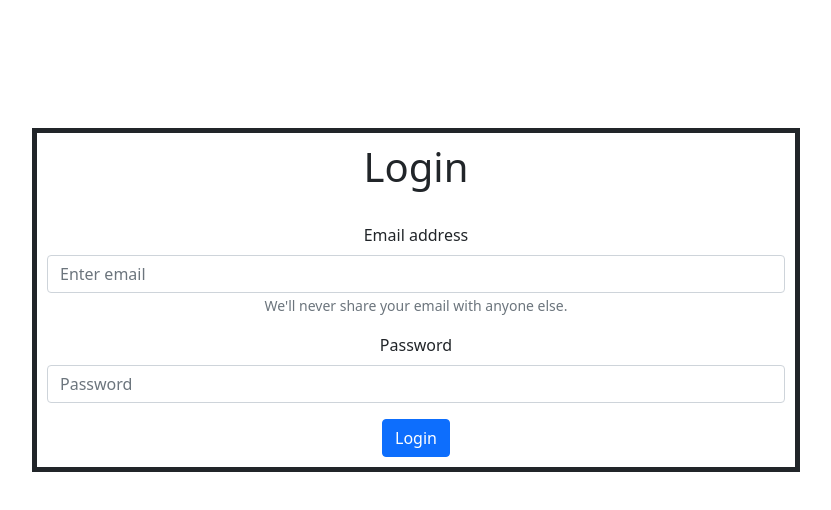
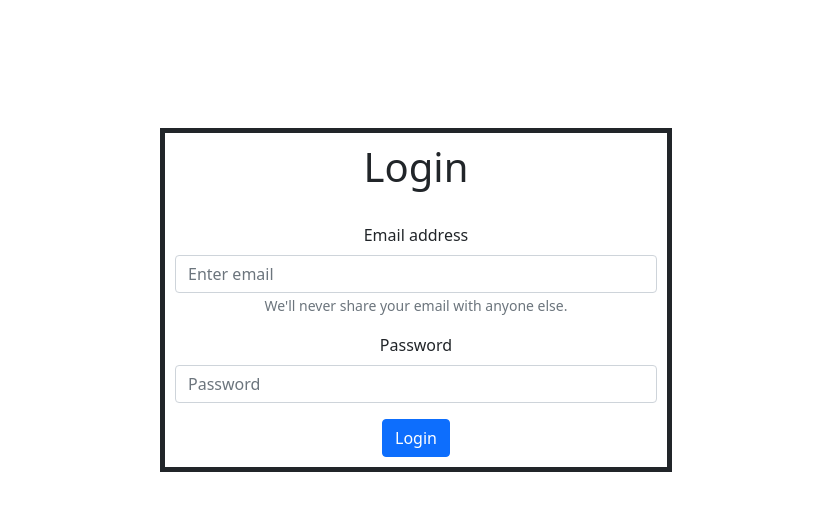
Before and after one commit to Dilansilva/Online-Shopping-MERN, a React (Create React App) app: page / in a window 1280 px wide. Shown: the top 510 px of the page, without its empty margins (224-1055 px from the left). Built offline with nearby package versions, Linux system fonts and the light colour scheme.

Commit message:
change the box size

```diff
--- a/src/Login/Login.css
+++ b/src/Login/Login.css
@@ -1,8 +1,8 @@
 .main-header{
     text-align: center;
     margin-top: 10%;
-    margin-left: 20%;
-    margin-right: 20%;
+    margin-left: 30%;
+    margin-right: 30%;
     border-width: 5px;
     border-style: solid;
 }
```
